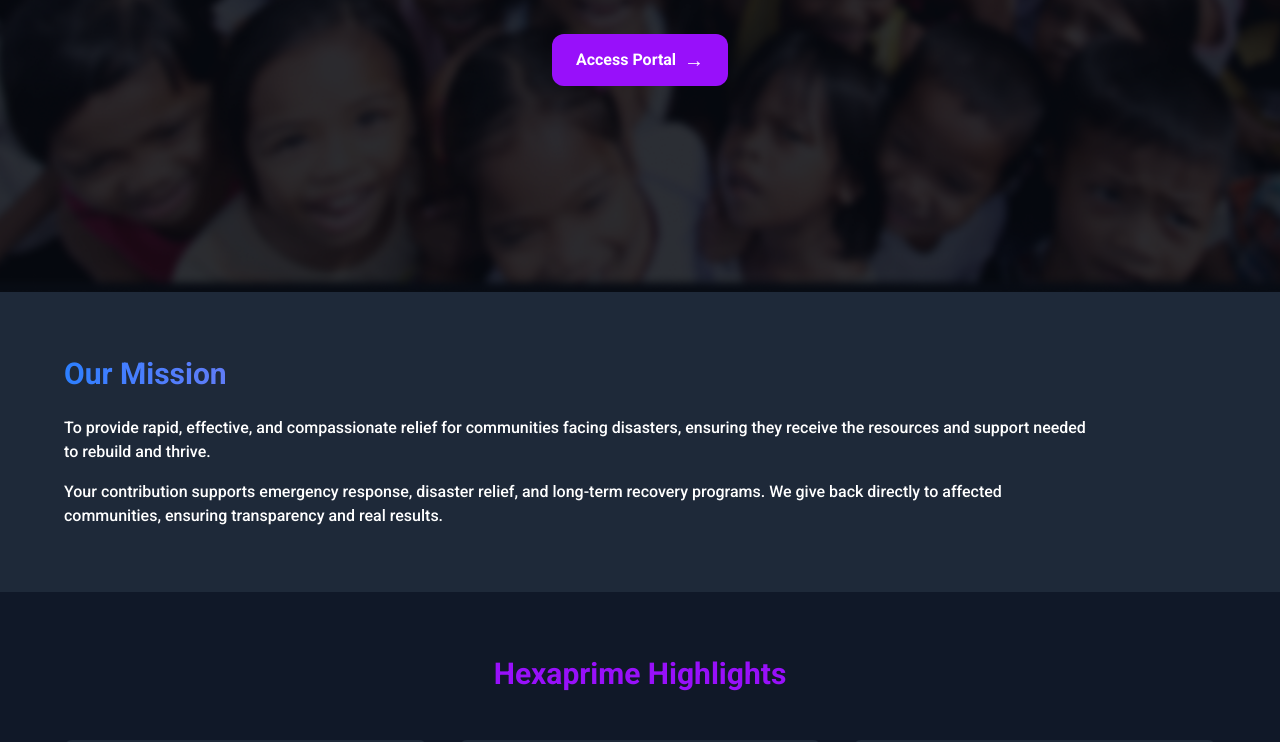
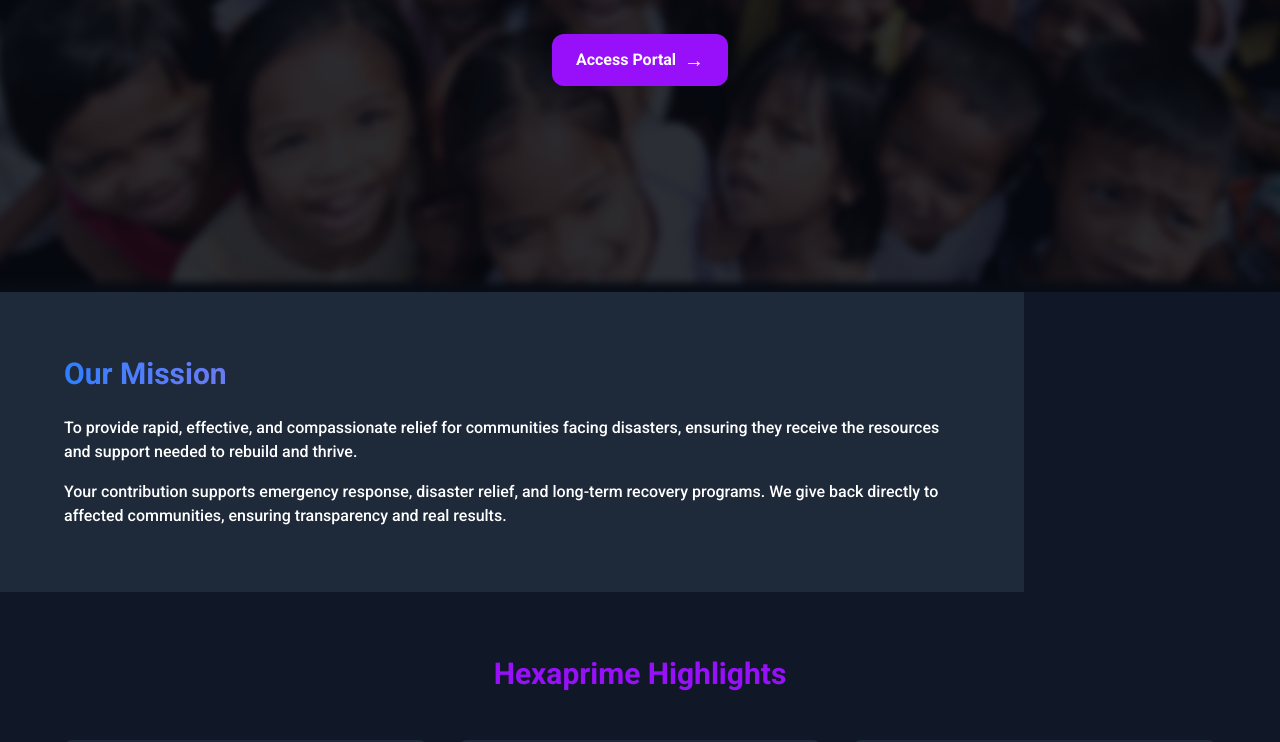
Before and after one commit to NETAD-MIKHAIL/hexaprime-portal, a Next.js app: page / in a window 1280 px wide. Shown: the part 508-1250 px from the top of the page. Built offline with nearby package versions, Linux system fonts and the light colour scheme.

Commit message:
Update page.tsx

```diff
--- a/app/page.tsx
+++ b/app/page.tsx
@@ -139,7 +139,7 @@ export default function Home() {
     </section>
 
       {/* Mission Section */}
-      <section className="py-16 px-4 md:px-16 bg-gray-800 text-white">
+      <section className="max-w-5xl py-16 px-4 md:px-16 bg-gray-800 text-white">
         <h2 className="text-3xl font-bold mb-6 bg-gradient-to-r from-blue-500 to-pink-500 bg-clip-text text-transparent">Our Mission</h2>
         <p className="max-w-5xl mb-4">
           To provide rapid, effective, and compassionate relief for communities facing disasters, ensuring they receive the resources and support needed to rebuild and thrive.
```
